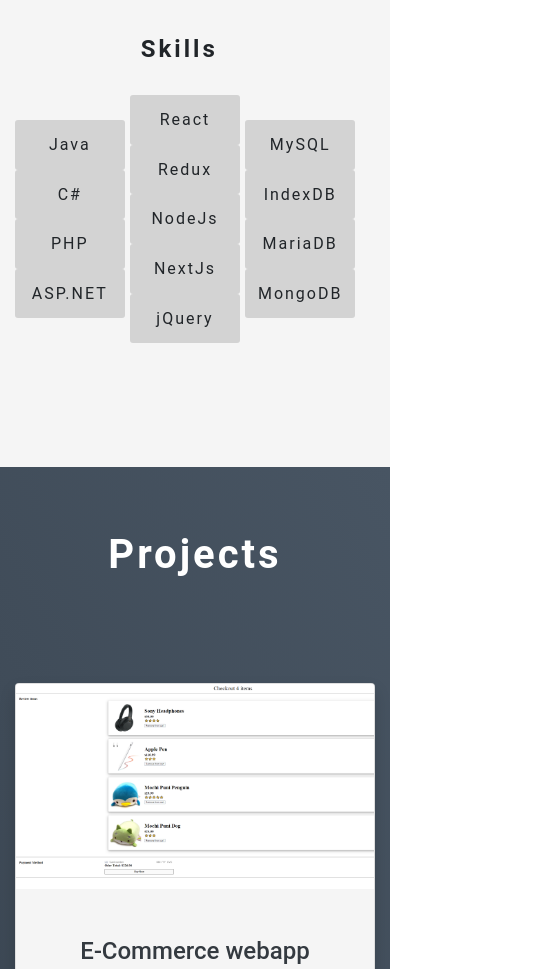
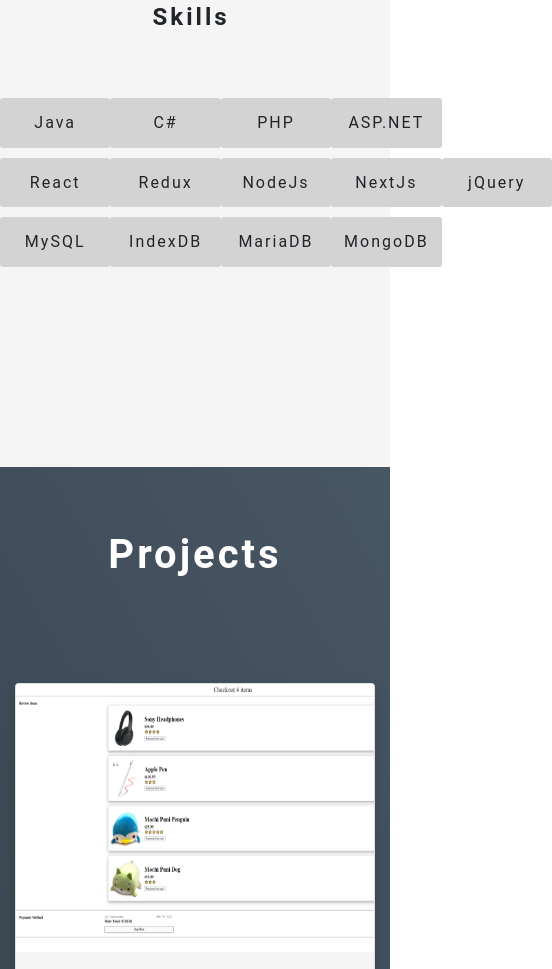
Before and after one commit to aanup111/gatsby-portfolio, a Gatsby site: page / in a window 390 px wide. Shown: the part 1489-2458 px from the top of the page, 552 px wide, since content can reach past the window. Built offline with nearby package versions, Linux system fonts and the light colour scheme; Gatsby itself is replaced by a stand-in of ours.

Commit message:
about-responsive

```diff
--- a/src/components/About.js
+++ b/src/components/About.js
@@ -67,14 +67,15 @@ const AboutWrapper = styled.div`
 `
 
 const AboutSection = styled.div`
-  max-width: 43.75rem;
-  min-width: 43.75rem;
+  max-width: 46.75rem;
+  flex-grow: 1;
   min-height: 25rem;
   max-height: 25rem;
   letter-spacing: 2px;
   word-spacing: 3px;
   font-family: "Open Sans", sans-serif;
   font-weight: 500;
+  padding-left: 0.7rem;
   @media screen and (max-width: 1000px) {
     max-width: 98vw;
     min-width: 98vw;
@@ -84,34 +85,34 @@ const AboutSection = styled.div`
 `
 
 const SkillsSection = styled.div`
-  max-width: 43.75rem;
-  min-width: 43.75rem;
+  max-width: 46.75rem;
+  flex-grow: 1;
   min-height: 25rem;
   max-height: 25rem;
   letter-spacing: 2px;
   word-spacing: 3px;
   @media screen and (max-width: 1000px) {
-    max-width: 100vw;
-    min-width: 100vw;
-    display: flex;
-    flex-direction: row;
-    margin: auto;
+    max-width: 98vw;
+    min-width: 98vw;
+    /* display: flex;
+    flex-direction: row; */
   }
 `
 
 const Skills = styled.div`
   display: flex;
-  justify-content: space-around;
+  justify-content: space-evenly;
   align-items: left;
   padding-top: 10px;
-  @media screen and (max-width: 1000px) {
+  /* @media screen and (max-width: 1000px) {
     flex-direction: column;
     justify-content: center;
+    align-items: none;
     position: relative;
     left: -6.2rem;
     padding-left: 0.3rem;
     padding-top: 2rem;
-  }
+  } */
 `
 
 const SkillTag = styled.div`
@@ -158,9 +159,9 @@ const SkillsTitle = styled.h1`
   text-align: center;
   padding-bottom: 2rem;
   @media screen and (max-width: 1000px) {
-    position: relative;
+    /* position: relative;
 
     left: 7.8rem;
-    padding-top: 2rem;
+    padding-top: 2rem; */
   }
 `
--- a/src/components/Project.css
+++ b/src/components/Project.css
@@ -1,11 +1,11 @@
 .btn {
   margin-left: 16px;
+  margin-top: 1rem;
 }
 
 .card {
   max-width: 43.75rem;
   min-width: 43.75rem;
-  /* margin-top: 12.5rem; */
   margin-bottom: 12.5rem;
   max-height: 43.75rem;
   min-height: 43.75rem;
@@ -40,7 +40,8 @@
   transition: transform 0.5s ease;
 
   height: auto !important;
-  max-height: 18.75rem !important;
+  min-height: 16.75rem;
+  max-height: 16.75rem !important;
   width: 100% !important;
   max-width: auto !important;
 }
--- a/src/components/seo.js
+++ b/src/components/seo.js
@@ -11,22 +11,8 @@ import { Helmet } from "react-helmet"
 import { useStaticQuery, graphql } from "gatsby"
 
 function Seo({ description, lang, meta, title }) {
-  const { site } = useStaticQuery(
-    graphql`
-      query {
-        site {
-          siteMetadata {
-            title
-            description
-            author
-          }
-        }
-      }
-    `
-  )
-
-  const metaDescription = description || site.siteMetadata.description
-  const defaultTitle = site.siteMetadata?.title
+  const metaDescription = description
+  const defaultTitle = "Anup Ghimire"
 
   return (
     <Helmet
@@ -58,7 +44,7 @@ function Seo({ description, lang, meta, title }) {
         },
         {
           name: `twitter:creator`,
-          content: site.siteMetadata?.author || ``,
+          content: ``,
         },
         {
           name: `twitter:title`,
```
